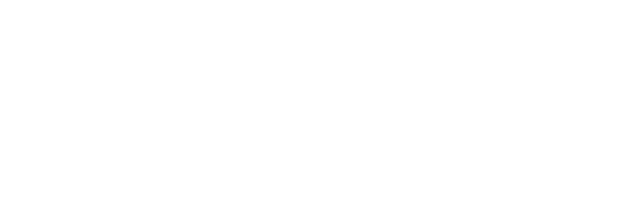
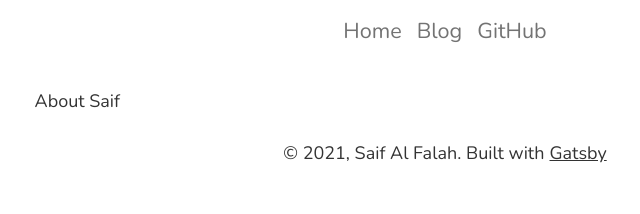
Before and after one commit to saifalfalah/saif.dev-gatsby, a Gatsby site: page /about in a window 1280 px wide. Before the commit this address had no page. Shown: the whole page, without its empty margins (195-835 px from the left). Built offline with nearby package versions, Linux system fonts and the light colour scheme; Gatsby itself is replaced by a stand-in of ours; a small style sheet from the web is missing.

Commit message:
about page has beeen added

```diff
--- a/src/components/landing-bio.js
+++ b/src/components/landing-bio.js
@@ -87,7 +87,7 @@
       <OuterContainer>
         <Container>
           <NameHeader>Saif Al Falah</NameHeader>
-          <Description>react developer</Description>
+          <Description>freelance react developer</Description>
           <FollowContainer>
             <FollowItem href="mailto:hey@saif.dev" target="_blank">
               Email
--- /dev/null
+++ b/src/pages/about.js
@@ -0,0 +1,13 @@
+import React from 'react'
+
+import Layout from "../components/layout"
+import SEO from "../components/seo"
+
+const IndexPage = () => (
+    <Layout>
+        <SEO title="About Saif" />
+        <p>About Saif</p>
+    </Layout>
+)
+
+export default IndexPage;
```
